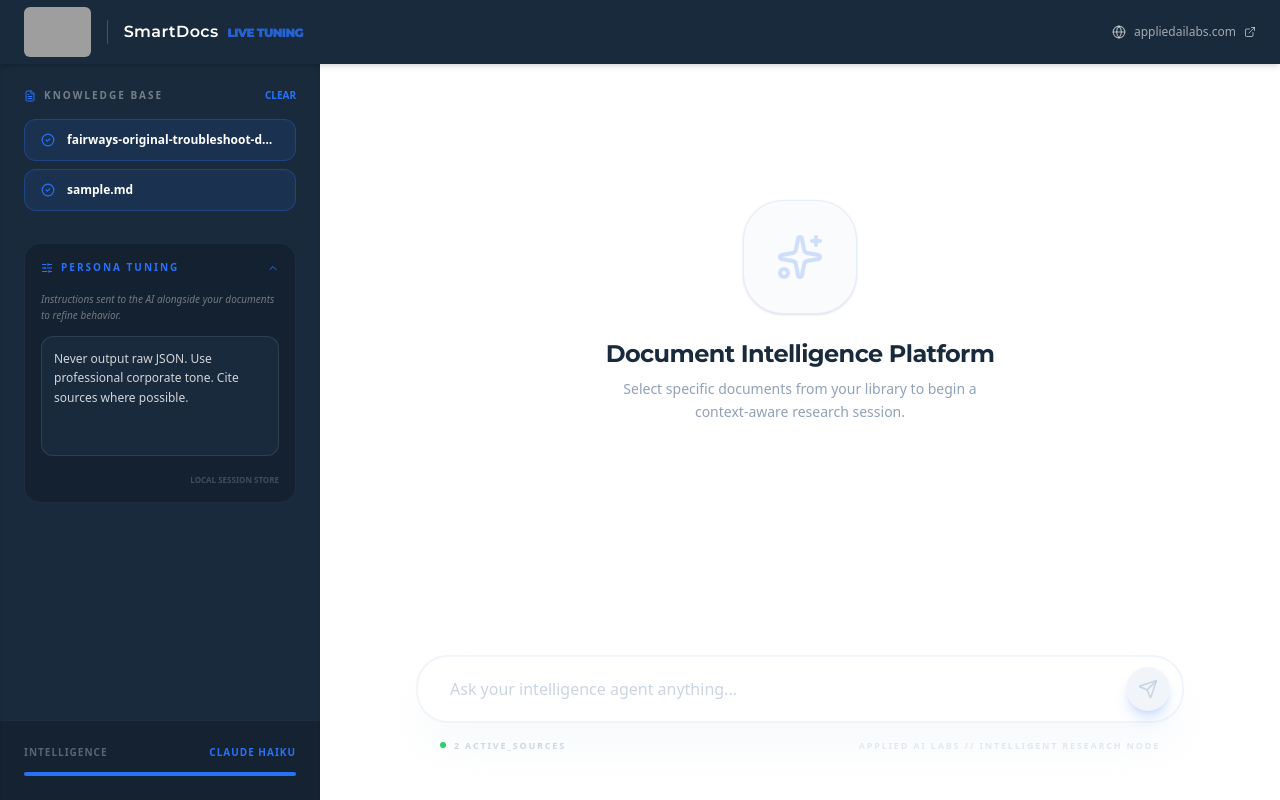
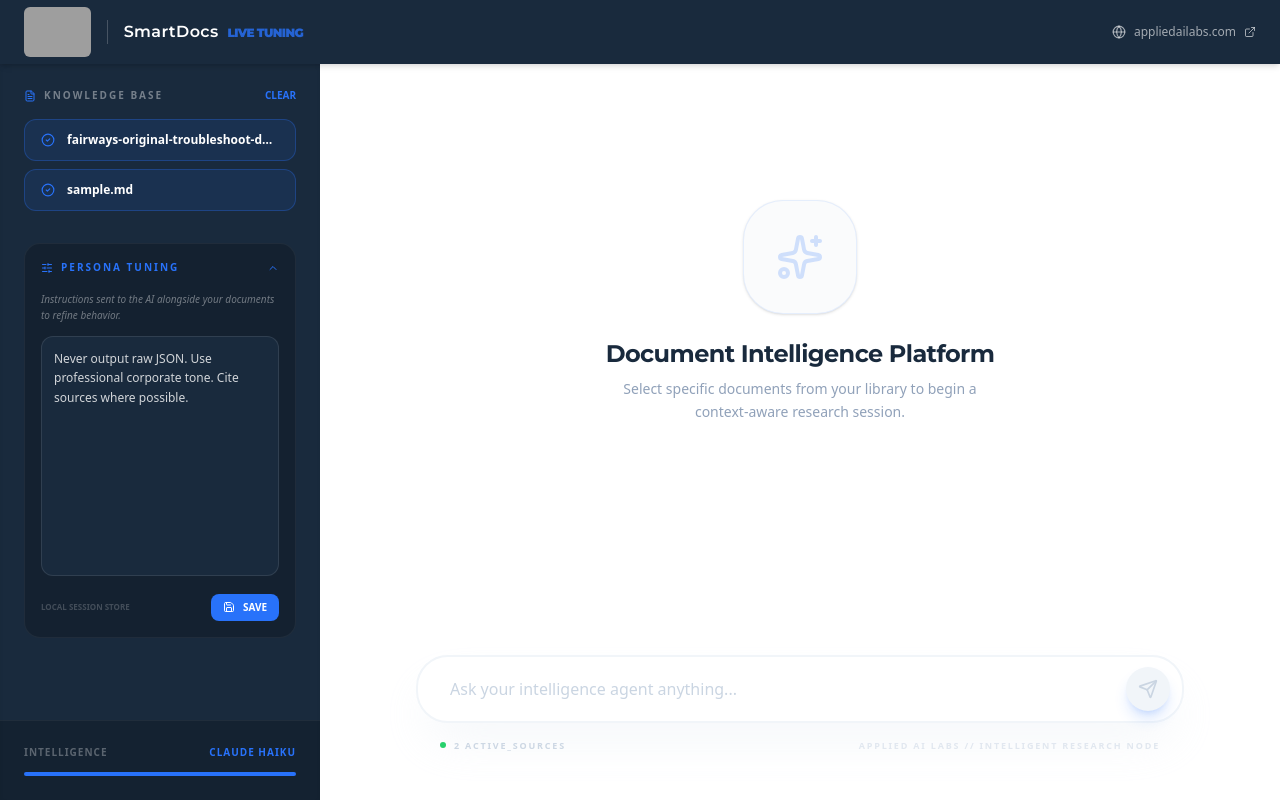
Before and after one commit to toddwmac/rag-lite-test1, a Next.js app: page / in a window 1280 px wide. Both pictures are taken after a click on the button "PERSONA TUNING". Built offline with nearby package versions, Linux system fonts and the light colour scheme; grey boxes are pictures that could not be loaded.

Commit message:
ui tweaks and expanding scope of answers

```diff
--- a/src/app/api/chat/route.ts
+++ b/src/app/api/chat/route.ts
@@ -48,7 +48,7 @@
     const basePrompt = `You are the Applied AI Labs Intelligence Agent. Your goal is to provide professional, executive-level insights based on the provided documents.`;
 
     const contextPrompt = context
-      ? `\n\nUse the following documents to answer the user's question. If the answer is not in the documents, use your general knowledge but prioritize the documents.\n\nDocuments:\n${context}`
+      ? `\n\nINSTRUCTION: Use the following documents as your primary source of truth. If the answer is not in the documents, explicitly state that the official documentation does not cover the topic, and then provide helpful insights from your general knowledge to assist the user. \n\nDocuments:\n${context}`
       : `\n\nNo specific documents were provided in the context, so please answer from your general knowledge.`;
 
     const tuningPrompt = customInstructions
--- a/src/app/page.tsx
+++ b/src/app/page.tsx
@@ -2,7 +2,7 @@
 
 import { useChat } from '@ai-sdk/react';
 import { useEffect, useState, useRef } from 'react';
-import { Send, User, FileText, Loader2, Sparkles, CheckCircle2, Circle, Globe, ExternalLink, SlidersHorizontal, ChevronDown, ChevronUp } from 'lucide-react';
+import { Send, User, FileText, Loader2, Sparkles, CheckCircle2, Circle, Globe, ExternalLink, SlidersHorizontal, ChevronDown, ChevronUp, Save } from 'lucide-react';
 
 export default function Chat() {
   const [localInput, setLocalInput] = useState('');
@@ -188,13 +188,21 @@
                     Instructions sent to the AI alongside your documents to refine behavior.
                   </p>
                   <textarea
-                    className="w-full bg-[#192a3d] border border-white/10 rounded-xl p-3 text-xs text-white/80 focus:border-[#2872fa] focus:outline-none min-h-[120px] resize-none leading-relaxed"
+                    className="w-full bg-[#192a3d] border border-white/10 rounded-xl p-3 text-xs text-white/80 focus:border-[#2872fa] focus:outline-none min-h-[240px] resize-none leading-relaxed"
                     value={customInstructions}
                     onChange={(e) => setCustomInstructions(e.target.value)}
                     placeholder="e.g. Speak like an expert consultant..."
                   />
-                  <div className="flex justify-end">
+                  <div className="flex justify-between items-center">
                     <span className="text-[8px] font-bold text-white/20 uppercase">Local Session Store</span>
+                    <button
+                      onClick={() => setShowPersona(false)}
+                      className="flex items-center gap-2 px-3 py-1.5 bg-[#2872fa] hover:bg-[#1559ed] text-white rounded-lg text-[10px] font-bold transition-colors"
+                      title="Save and Collapse"
+                    >
+                      <Save size={12} />
+                      SAVE
+                    </button>
                   </div>
                 </div>
               )}
```
